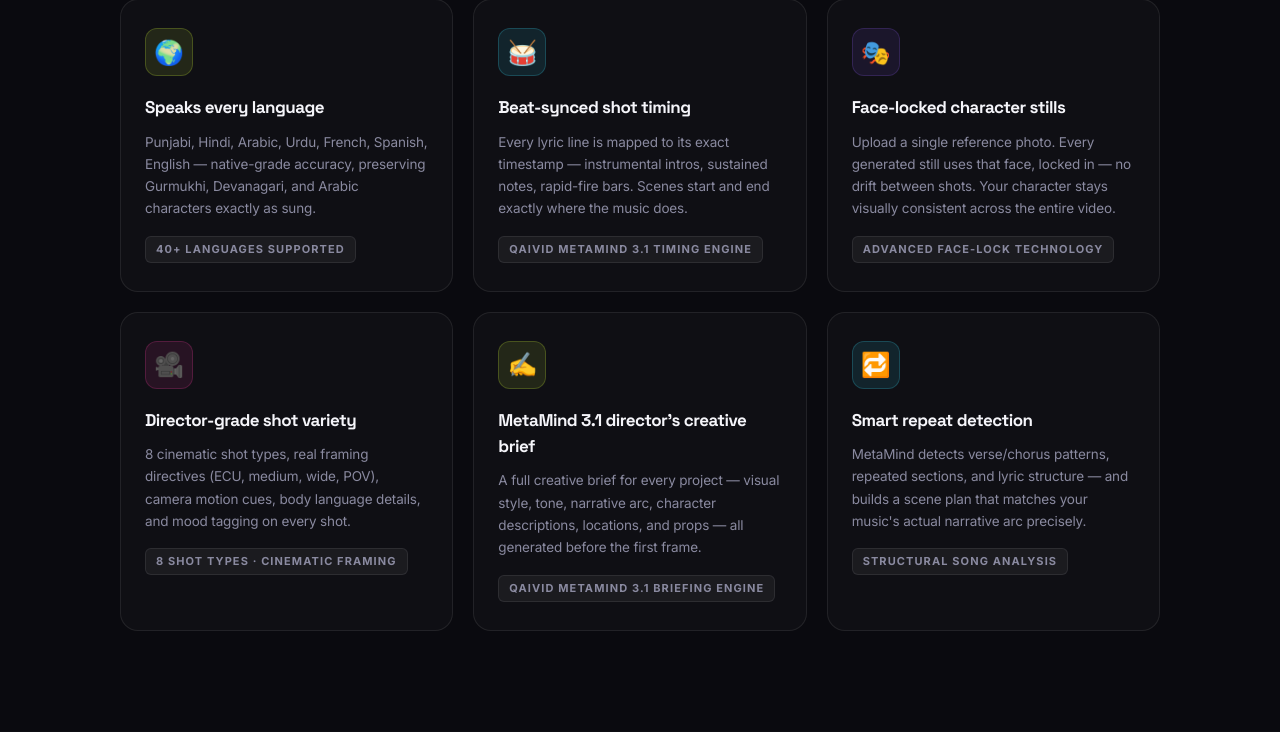
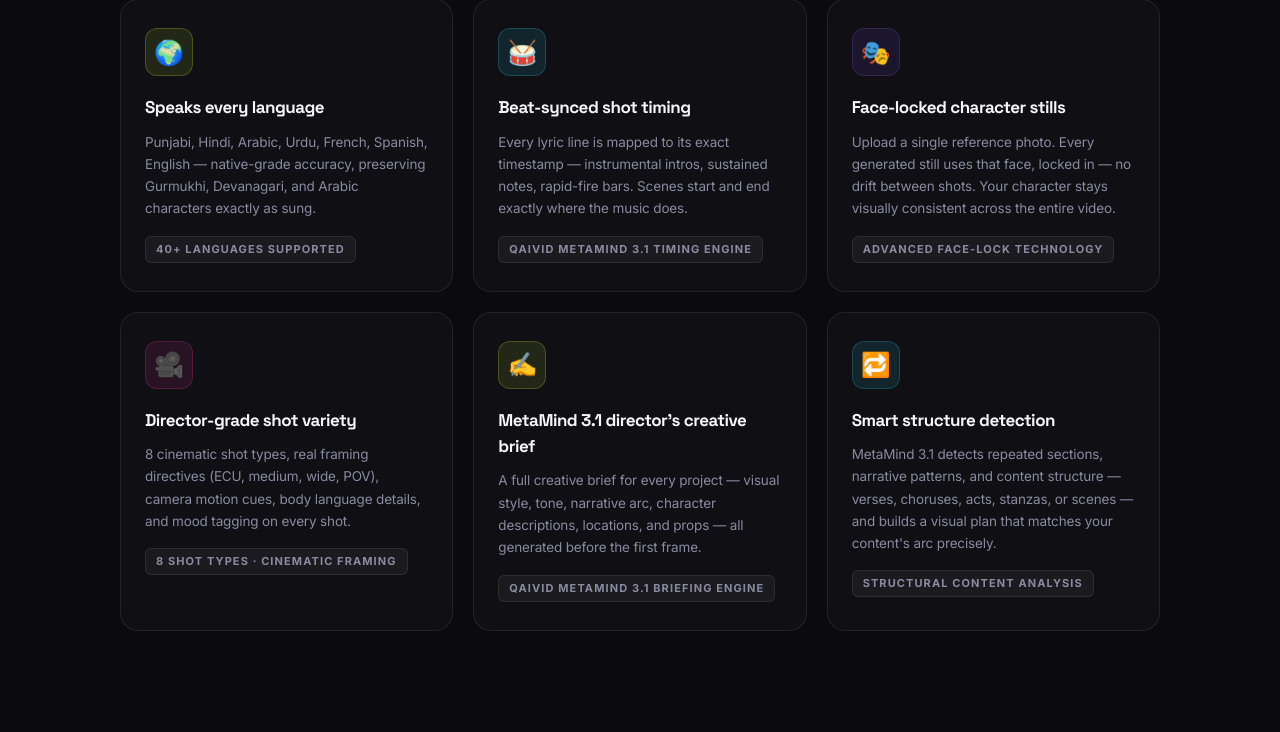
Before and after one commit to Qaivid/Qaivid-MM3, a Flask app: page / in a window 1280 px wide; the page is wider, and only the part inside the window is pictured. Shown: the part 2653-3385 px from the top of that part. Run offline with Flask 3, Linux system fonts and the light colour scheme; some libraries are stand-ins or nearby versions.

Commit message:
Update feature to detect structure in all content types
Modify 'Smart repeat detection' to 'Smart structure detection' in landing.html, updating the description and tag to be inclusive of lyrics, scripts, and poems, not just music.

Replit-Commit-Author: Agent
Replit-Commit-Session-Id: 9718b0a2-54fd-4519-95e1-f19bb8cc0691
Replit-Commit-Checkpoint-Type: full_checkpoint
Replit-Commit-Event-Id: 2436ccad-5e28-4e08-961b-3da23e97ed2f
Replit-Commit-Screenshot-Url: https://storage.googleapis.com/screenshot-production-us-central1/7f445050-d194-4ba0-8e64-4cd83f6633b4/9718b0a2-54fd-4519-95e1-f19bb8cc0691/Oa38DJS
Replit-Helium-Checkpoint-Created: true

```diff
--- a/templates/landing.html
+++ b/templates/landing.html
@@ -227,9 +227,9 @@
             </div>
             <div class="lp-feat3-card">
                 <div class="lp-feat3-icon-box lp-feat3-cyan">🔁</div>
-                <h3>Smart repeat detection</h3>
-                <p>MetaMind detects verse/chorus patterns, repeated sections, and lyric structure — and builds a scene plan that matches your music's actual narrative arc precisely.</p>
-                <span class="lp-feature-tag">Structural song analysis</span>
+                <h3>Smart structure detection</h3>
+                <p>MetaMind 3.1 detects repeated sections, narrative patterns, and content structure — verses, choruses, acts, stanzas, or scenes — and builds a visual plan that matches your content's arc precisely.</p>
+                <span class="lp-feature-tag">Structural content analysis</span>
             </div>
         </div>
     </div>
```
